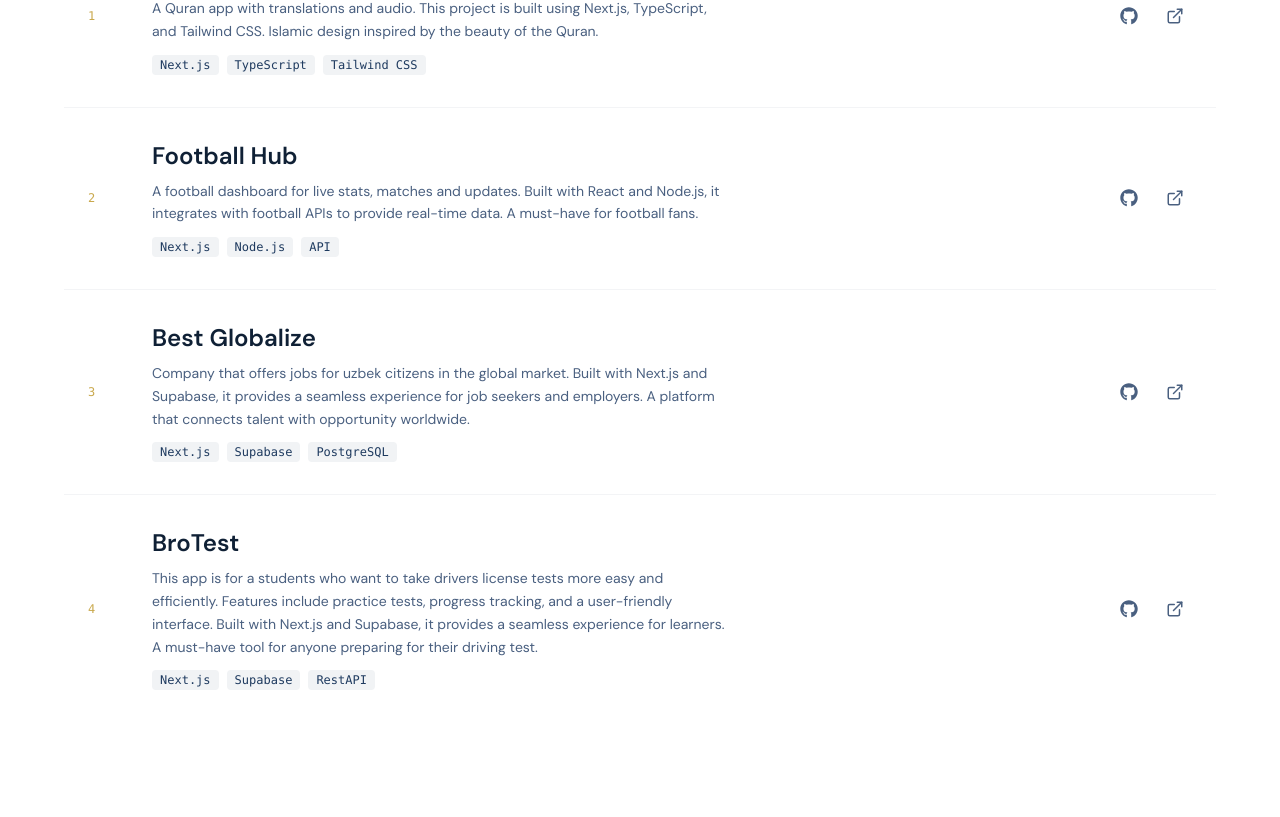
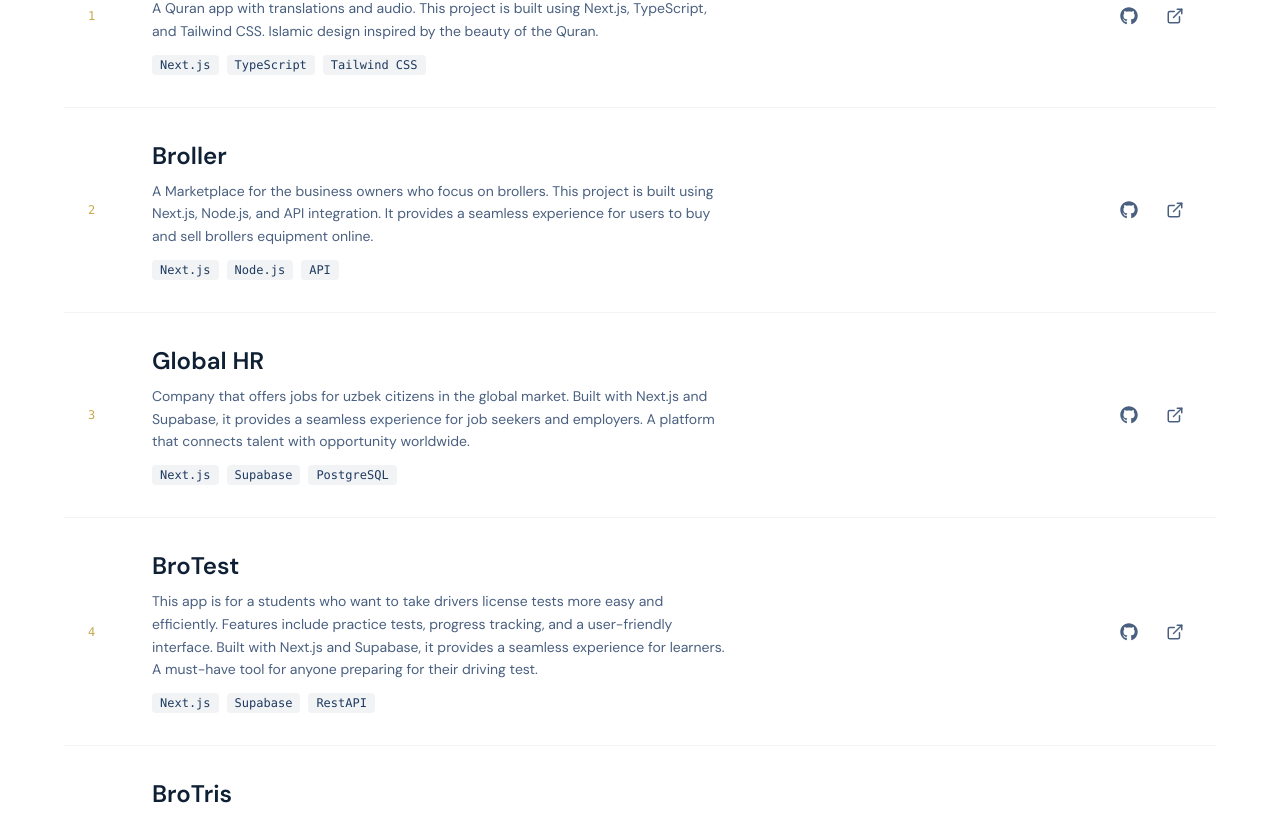
Before and after one commit to islome/my-portfolio, a Next.js app: page / in a window 1280 px wide. Shown: the part 2563-3380 px from the top of the page. Built offline with nearby package versions, Linux system fonts and the light colour scheme; a web font is replaced by a local one.

Commit message:
update project details and add new BroTris game to the portfolio

```diff
--- a/components/sections/Projects.tsx
+++ b/components/sections/Projects.tsx
@@ -18,21 +18,21 @@ const projects = [
   },
   {
     number: "2",
-    name: "Football Hub",
+    name: "Broller",
     description:
-      "A football dashboard for live stats, matches and updates. Built with React and Node.js, it integrates with football APIs to provide real-time data. A must-have for football fans.",
+      "A Marketplace for the business owners who focus on brollers. This project is built using Next.js, Node.js, and API integration. It provides a seamless experience for users to buy and sell brollers equipment online.",
     tags: ["Next.js", "Node.js", "API"],
-    github: "https://github.com/islome/football-hub",
-    live: "https://football-hub-navy.vercel.app",
+    github: "https://github.com/islome/broller",
+    live: "https://broller.uz",
   },
   {
     number: "3",
-    name: "Best Globalize",
+    name: "Global HR",
     description:
       "Company that offers jobs for uzbek citizens in the global market. Built with Next.js and Supabase, it provides a seamless experience for job seekers and employers. A platform that connects talent with opportunity worldwide.",
     tags: ["Next.js", "Supabase", "PostgreSQL"],
     github: "https://github.com/islome/migration",
-    live: "https://migration-beta.vercel.app",
+    live: "https://namglobalhr.uz",
   },
   {
     number: "4",
@@ -42,7 +42,15 @@ const projects = [
     tags: ["Next.js", "Supabase", "RestAPI"],
     github: "https://github.com/islome/brotest",
     live: "https://brotest.vercel.app",
-  }
+  },
+  {
+    number: "5",
+    name: "BroTris",
+    description: "A simple and fun Tetris game built with React and TypeScript. It features classic gameplay, responsive design, and smooth animations. A great way to pass the time and challenge your skills in offline mode.",
+    tags: ["Next.js", "TypeScript", "Tailwind CSS"],
+    github: "https://github.com/islome/brotris",
+    live: "https://brotris.vercel.app",
+  },
 ];
 
 export default function Projects() {
```
